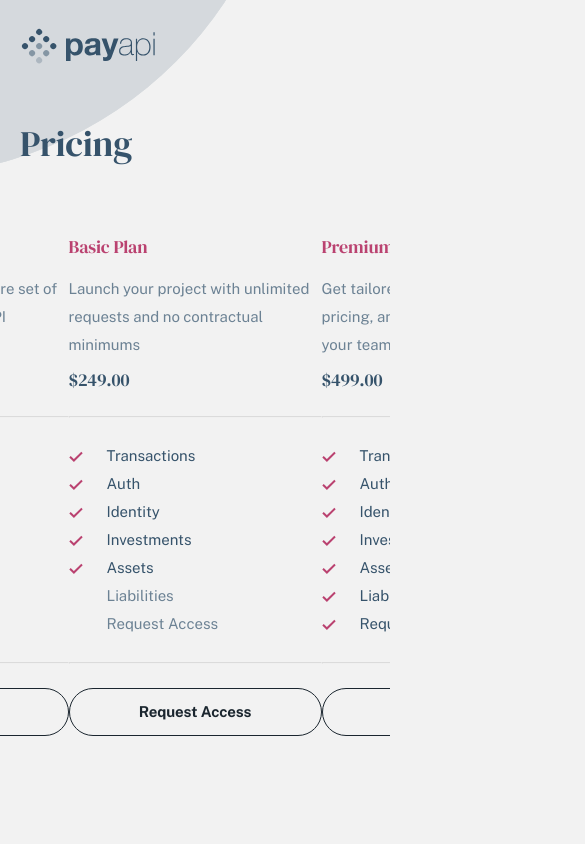
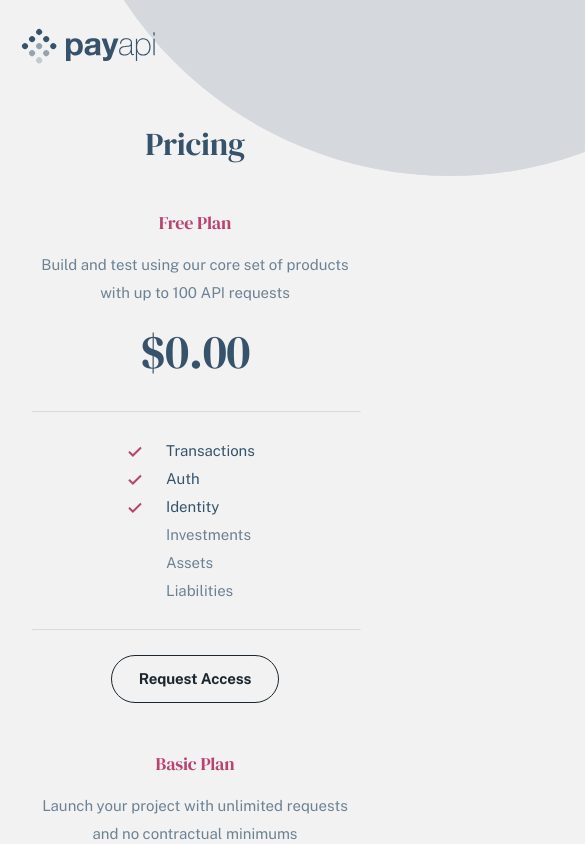
Before and after one commit to samadjei/payapi-multi-page-website, a Next.js app: page /pricing in a window 390 px wide. Shown: the top 844 px of the page, 585 px wide, since content can reach past the window. Built offline with nearby package versions, Linux system fonts and the light colour scheme.

Commit message:
adding responsive udpates

```diff
--- a/components/button.js
+++ b/components/button.js
@@ -1,6 +1,6 @@
 const STYLES = ['btn--primary', 'btn--secondary', 'btn--tertiary'];
 
-const SIZES = ['btn--desktop', 'btn--tablet', 'btn--mobile'];
+const SIZES = ['btn--desktop', 'btn--tablet', 'btn--mobile', 'btn--nav'];
 
 export const Button = ({ children, type, onClick, buttonStyle, buttonSize }) => {
 	// checks to see if the value we have passed in is in the styles array
--- a/components/navbar.js
+++ b/components/navbar.js
@@ -30,7 +30,7 @@ class Nav extends Component {
 						<a className="navbar--items">Contact</a>
 					</Link>
 					<Link href="/">
-						<Button className="btn " buttonStyle="btn--primary" buttonSize="btn--desktop">
+						<Button className="btn " buttonStyle="btn--primary" buttonSize="btn--nav">
 							Schedule a demo
 						</Button>
 					</Link>
--- a/components/pricing/plans.js
+++ b/components/pricing/plans.js
@@ -1,4 +1,3 @@
-import Image from 'next/image';
 import Link from 'next/link';
 import { Button } from '../../components/button';
 import Subscription from '../homepage/subscription';
@@ -16,7 +15,7 @@ const Plans = () => {
 					<div className="plans__items">
 						<h3 className="plans--title">Free Plan</h3>
 						<p className="plans--description">Build and test using our core set of products with up to 100 API requests</p>
-						<h3>$0.00</h3>
+						<p className="plans--price">$0.00</p>
 						<hr className="plans__hr" />
 						<ul className="plans__options">
 							<div className="plans__ticked">
@@ -34,11 +33,10 @@ const Plans = () => {
 							<li>Investments</li>
 							<li>Assets</li>
 							<li>Liabilities</li>
-							<li>Request Access</li>
 						</ul>
 						<hr className="plans__hr" />
 						<Link href="/">
-							<Button className="btn hero--btn" buttonStyle="btn--tertiary" buttonSize="btn--desktop">
+							<Button className="btn" buttonStyle="btn--tertiary" buttonSize="btn--desktop">
 								Request Access
 							</Button>
 						</Link>
@@ -47,7 +45,7 @@ const Plans = () => {
 					<div className="plans__items">
 						<h3 className="plans--title">Basic Plan</h3>
 						<p className="plans--description">Launch your project with unlimited requests and no contractual minimums</p>
-						<h3>$249.00</h3>
+						<p className="plans--price">$249.00</p>
 						<hr className="plans__hr" />
 						<ul className="plans__options">
 							<div className="plans__ticked">
@@ -84,7 +82,7 @@ const Plans = () => {
 					<div className="plans__items">
 						<h3 className="plans--title">Premium Plan</h3>
 						<p className="plans--description">Get tailored solutions, volume pricing, and dedicated support for your team</p>
-						<h3>$499.00</h3>
+						<p className="plans--price">$499.00</p>
 						<hr className="plans__hr" />
 
 						<ul className="plans__options">
@@ -125,7 +123,7 @@ const Plans = () => {
 						</Link>
 					</div>
 				</div>
-				<Subscription />
+				<Subscription className='pricing__cta' />
 			</div>
 		</section>
 	);
--- a/scss/abstracts/_breakpoints.scss
+++ b/scss/abstracts/_breakpoints.scss
@@ -1,5 +1,5 @@
 $breakpoints: (
-	'xsmall': 500px,
+	'xsmall': 600px,
 	'small': 768px,
 	'medium': 960px,
 );
--- a/scss/base/_typography.scss
+++ b/scss/base/_typography.scss
@@ -37,7 +37,7 @@ h2 {
 	line-height: 5.6rem;
 	letter-spacing: -0.369231px;
 	@include breakpoint(xsmall) {
-		font-size: 3.6rem;
+		font-size: 3.2rem;
 		line-height: 3.6rem;
 		letter-spacing: -0.28px;
 		padding-top: 3rem;
@@ -92,3 +92,17 @@ a {
 		opacity: 1;
 	}
 }
+
+.plans--price {
+	font-family: 'DM Serif Display';
+	font-size: 5.6rem;
+	line-height: 7.2rem;
+	letter-spacing: -0.43px;
+	color: $san-juan-blue;
+	@include breakpoint(medium) {
+		font-size: 4.8rem;
+		line-height: 7.2rem;
+		text-align: center;
+		letter-spacing: -0.37;
+	}
+}
--- a/scss/component/_buttons.scss
+++ b/scss/component/_buttons.scss
@@ -6,14 +6,11 @@
 	font-family: 'Public Sans';
 	font-weight: 700;
 	font-size: 1.5rem;
-	letter-spacing: -0.115385px;
+	letter-spacing: -0.12px;
 	line-height: 1.8rem;
 	border-radius: 2.8rem;
 	border: none;
-	&:hover,
-	&:focus {
-		cursor: pointer;
-	}
+	cursor: pointer;
 }
 
 // BUTTON STYLES
@@ -29,7 +26,6 @@
 }
 
 // Second Button
-
 .btn--secondary {
 	background: $mirage-blue;
 	color: $link-water-white;
@@ -50,7 +46,15 @@
 		background: $mirage-blue;
 		color: $link-water-white;
 	}
+	@include breakpoint(medium) {
+		width: 16.8rem;
+		height: 4.8rem;
+	}
+	@include breakpoint(small) {
+		margin-left: 3rem;
+	}
 }
+
 // Button Sizes
 
 // Desktop Button
@@ -59,9 +63,15 @@
 	height: 4.8rem;
 	margin-left: auto;
 	@include breakpoint(small) {
-		margin-left: auto;
-		margin-right: auto;
-		width: 25.3rem;
+		width: 16.8rem;
+	}
+}
+
+.btn--nav {
+	width: 17.1rem;
+	height: 4.8rem;
+	@include breakpoint(small) {
+		width: 16.8rem;
 	}
 }
 
@@ -70,15 +80,9 @@
 	font-family: 'Public Sans';
 	font-weight: 700;
 	font-size: 1.5rem;
-	letter-spacing: -0.115385px;
+	letter-spacing: -0.12px;
 	line-height: 1.8rem;
 	border-radius: 2.8rem;
-	outline: none;
-	border: none;
-	&:hover,
-	&:focus {
-		cursor: pointer;
-	}
 }
 
 .hero--primary {
@@ -96,6 +100,9 @@
 	position: absolute;
 	top: 0.15rem;
 	right: -1rem;
+	border: none;
+	cursor: pointer;
+
 	@include breakpoint(small) {
 		position: unset;
 		width: 100%;
--- a/scss/main.scss
+++ b/scss/main.scss
@@ -8,7 +8,6 @@
 @use 'component/buttons' as *;
 
 @use 'layout/footer' as *;
-@use 'layout/hero' as *;
 @use 'layout/navbar' as *;
 
 @use 'pages/homepage' as *;
@@ -35,6 +34,7 @@ body {
 	font-family: 'Public Sans', sans-serif;
 	font-size: 1.6rem;
 	background-color: #f2f2f2;
+	overflow-x: hidden;
 }
 
 ul {
--- a/scss/pages/_homepage.scss
+++ b/scss/pages/_homepage.scss
@@ -2,6 +2,7 @@
 
 .main {
 	position: relative;
+
 	&::after {
 		content: '';
 		position: absolute;
@@ -24,7 +25,6 @@
 }
 
 .hero {
-
 	&__left {
 		max-width: 54.6rem;
 		text-align: left;
--- a/scss/pages/_pricing.scss
+++ b/scss/pages/_pricing.scss
@@ -2,6 +2,7 @@
 
 .pricing {
 	position: relative;
+
 	&::after {
 		content: '';
 		position: absolute;
@@ -11,19 +12,46 @@
 		top: -70rem;
 		right: 10rem;
 		z-index: -1;
+		@include breakpoint(xsmall) {
+			right: -45rem;
+		}
 	}
 }
 
 .plans {
+	&__title {
+		@include breakpoint(xsmall) {
+			text-align: center;
+		}
+	}
+
 	&__inner {
 		padding-top: 7.2rem;
 		padding-bottom: 9.6rem;
 		@include flex-center;
+		@include breakpoint(xsmall) {
+			display: flex;
+			flex-direction: column;
+			justify-content: center;
+			padding-top: 4.8rem;
+			padding-bottom: 8rem;
+		}
 	}
 	&__items {
 		max-width: 35rem;
 		text-align: left;
 		margin-right: auto;
+		@include breakpoint(medium) {
+			max-width: 22.3rem;
+		}
+		@include breakpoint(xsmall) {
+			max-width: 32.7rem;
+			text-align: center;
+			margin: auto;
+			&:not(:last-child) {
+				padding-bottom: 4.8rem;
+			}
+		}
 	}
 	&--title {
 		color: $dark-pink;
@@ -32,9 +60,30 @@
 		padding-top: 1.6rem;
 		padding-bottom: 0.8rem;
 	}
+
+	&--title,
+	&--description {
+		@include breakpoint(medium) {
+			text-align: center;
+		}
+	}
+
 	&--selected {
 		color: $san-juan-blue;
 		padding-left: 2.4rem;
+	}
+
+	&__options {
+		@include breakpoint(xsmall) {
+			display: flex;
+			flex-direction: column;
+			width: 13.4rem;
+			margin: auto;
+			text-align: left;
+		}
+		li:not(.plans--selected) {
+			padding-left: 3.8rem;
+		}
 	}
 
 	&__ticked {
@@ -43,14 +92,28 @@
 		align-items: center;
 	}
 
-	&__options li:not(.plans--selected) {
-		padding-left: 3.8rem;
-	}
-
 	&__hr {
 		background: $mirage-blue;
 		opacity: 0.25;
 		height: 0.1px;
 		margin: 2.4rem 0;
+		@include breakpoint(small) {
+			width: 90%;
+			margin-left: auto;
+			margin-right: auto;
+		}
+		@include breakpoint(xsmall) {
+			width: 100%;
+			margin-left: auto;
+			margin-right: auto;
+		}
+	}
+
+	&--btn {
+		margin-left: 3rem;
+	}
+
+	&__cta {
+		padding-top: 0rem;
 	}
 }
```
Also changed, not shown: scss/layout/_hero.scss (deleted).
